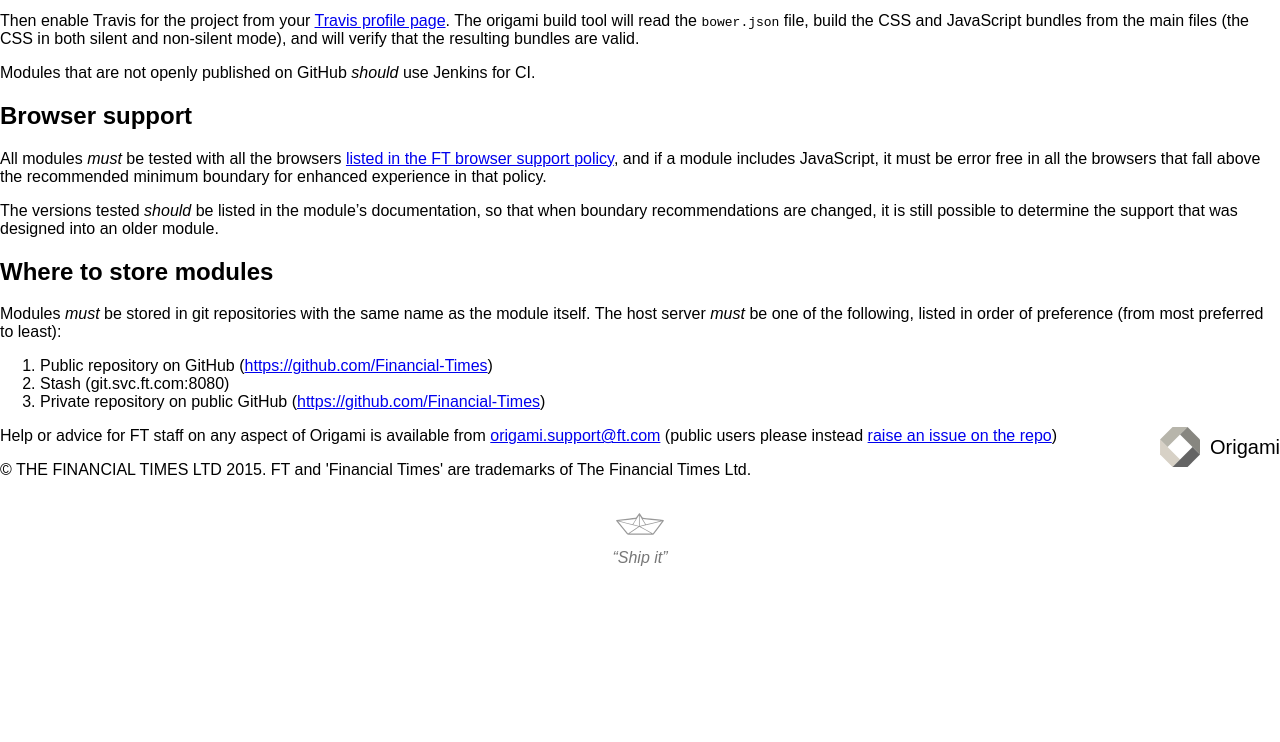
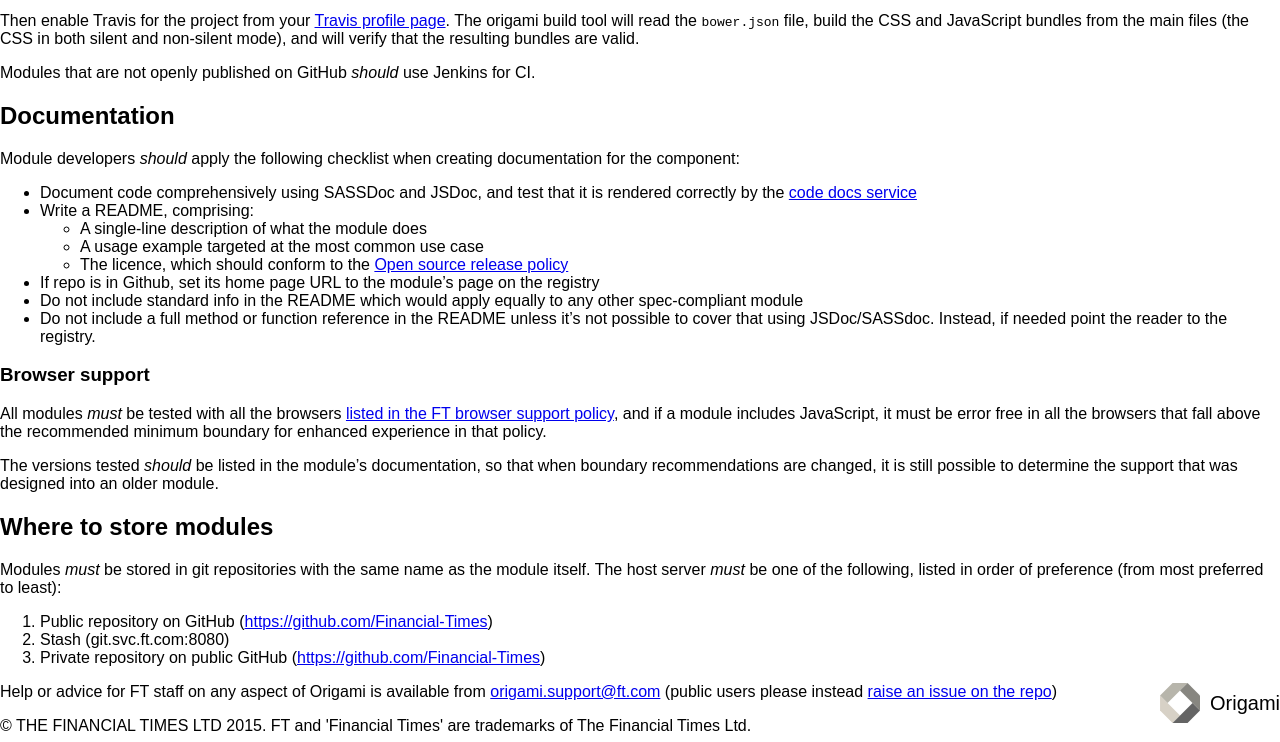
Before and after one commit to Financial-Times/ft-origami, a Jekyll site: the page built from docs/component-spec/modules.md, in a window 1280 px wide and 900 px high, scrolled down 6076 px, cut to the strip 158-900 px from the top of the window. Built offline with Jekyll 4.4.1, drawn with Linux system fonts in a browser that asks for light colours; nearby versions of some CDN libraries; comment, search, counter and statistics services are not loaded; a style sheet for code colours, icons or effects is not loaded; before the commit the page ends 6821 px from its top, so only the background shows below that.

Commit message:
Add documentation guidelines, closes #387

```diff
--- a/docs/component-spec/modules.md
+++ b/docs/component-spec/modules.md
@@ -308,7 +308,20 @@ Then enable Travis for the project from your [Travis profile page](https://travi
 
 Modules that are not openly published on GitHub *should* use Jenkins for CI.
 
-## Browser support
+## Documentation
+
+Module developers *should* apply the following checklist when creating documentation for the component:
+
+* Document code comprehensively using SASSDoc and JSDoc, and test that it is rendered correctly by the [code docs service](http://codedocs.webservices.ft.com/v1/docs/)
+* Write a README, comprising:
+	* A single-line description of what the module does
+	* A usage example targeted at the most common use case
+	* The licence, which should conform to the [Open source release policy](https://docs.google.com/document/d/1pI-qI3BrO5edFYdHcoDCH9wVbfbFvroclxSEtkXwpCw/edit)
+* If repo is in Github, set its home page URL to the module's page on the registry
+* Do not include standard info in the README which would apply equally to any other spec-compliant module
+* Do not include a full method or function reference in the README unless it's not possible to cover that using JSDoc/SASSdoc. Instead, if needed point the reader to the registry.
+
+### Browser support
 
 All modules *must* be tested with all the browsers [listed in the FT browser support policy](https://docs.google.com/a/ft.com/document/d/1dX92MPm9ZNY2jqFidWf_E6V4S6pLkydjcPmk5F989YI/edit#heading=h.wcrwnubj26sk), and if a module includes JavaScript, it must be error free in all the browsers that fall above the recommended minimum boundary for enhanced experience in that policy.
 
```
